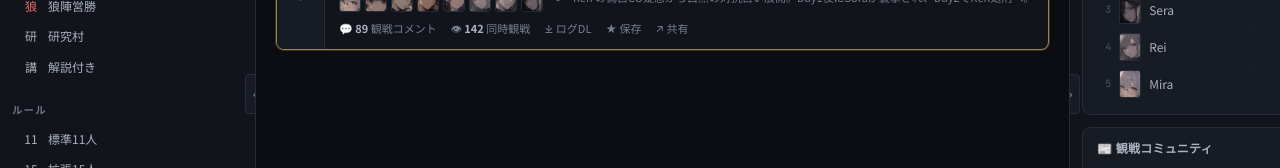
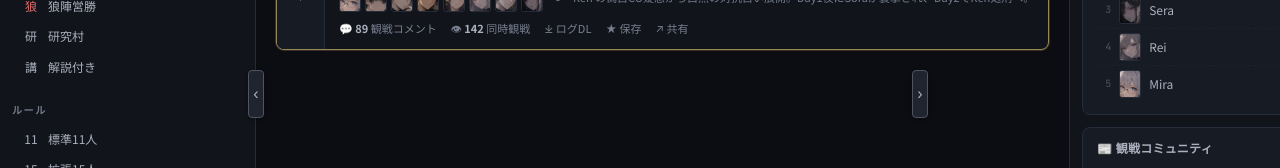
Before and after one commit to yukkie/AgentVillage, a React (Vite) app in the folder frontend/: page / in a window 1280 px wide. Shown: the part 332-500 px from the top of the page. Built offline with nearby package versions, Linux system fonts and the light colour scheme.

Commit message:
style: improve chevron button visibility in ThreePaneLayout
Co-Authored-By: Claude Sonnet 4.6 <noreply@anthropic.com>

```diff
--- a/frontend/src/components/ThreePaneLayout.jsx
+++ b/frontend/src/components/ThreePaneLayout.jsx
@@ -18,15 +18,6 @@ export default function ThreePaneLayout({
     <div className={styles.shell} style={{ '--lcol': lcol, '--rcol': rcol }}>
       <div className={`${styles.colLeft} ${!leftOpen ? styles.collapsed : ''}`}>
         <div className={styles.colContent}>{left}</div>
-        {collapsibleLeft && (
-          <button
-            className={`${styles.chevron} ${styles.chevronLeft}`}
-            onClick={() => setLeftOpen(o => !o)}
-            aria-label={leftOpen ? '左ペインを閉じる' : '左ペインを開く'}
-          >
-            {leftOpen ? '‹' : '›'}
-          </button>
-        )}
         {collapsibleLeft && !leftOpen && leftLabel && (
           <span className={styles.rail}>{leftLabel}</span>
         )}
@@ -35,20 +26,33 @@ export default function ThreePaneLayout({
       <div className={styles.colCenter}>{children}</div>
 
       <div className={`${styles.colRight} ${!rightOpen ? styles.collapsed : ''}`}>
-        {collapsibleRight && (
-          <button
-            className={`${styles.chevron} ${styles.chevronRight}`}
-            onClick={() => setRightOpen(o => !o)}
-            aria-label={rightOpen ? '右ペインを閉じる' : '右ペインを開く'}
-          >
-            {rightOpen ? '›' : '‹'}
-          </button>
-        )}
         {collapsibleRight && !rightOpen && rightLabel && (
           <span className={styles.rail}>{rightLabel}</span>
         )}
         <div className={styles.colContent}>{right}</div>
       </div>
+
+      {collapsibleLeft && (
+        <button
+          className={`${styles.chevron} ${styles.chevronLeft}`}
+          style={{ left: 'calc(var(--lcol, 256px) - 8px)' }}
+          onClick={() => setLeftOpen(o => !o)}
+          aria-label={leftOpen ? '左ペインを閉じる' : '左ペインを開く'}
+        >
+          {leftOpen ? '‹' : '›'}
+        </button>
+      )}
+
+      {collapsibleRight && (
+        <button
+          className={`${styles.chevron} ${styles.chevronRight}`}
+          style={{ right: 'calc(var(--rcol, 360px) - 8px)' }}
+          onClick={() => setRightOpen(o => !o)}
+          aria-label={rightOpen ? '右ペインを閉じる' : '右ペインを開く'}
+        >
+          {rightOpen ? '›' : '‹'}
+        </button>
+      )}
     </div>
   );
 }
--- a/frontend/src/components/ThreePaneLayout.module.css
+++ b/frontend/src/components/ThreePaneLayout.module.css
@@ -6,6 +6,7 @@
   grid-template-columns: var(--lcol, 256px) 1fr var(--rcol, 360px);
   transition: grid-template-columns 220ms ease;
   min-height: 0;
+  position: relative;
 }
 
 .colLeft {
@@ -14,7 +15,7 @@
   background: var(--bg-1);
   display: flex;
   flex-direction: column;
-  overflow: hidden;
+  overflow: visible;
 }
 
 .colCenter {
@@ -30,7 +31,7 @@
   background: var(--bg-1);
   display: flex;
   flex-direction: column;
-  overflow: hidden;
+  overflow: visible;
 }
 
 /* コンテンツ領域（collapse時に隠す） */
@@ -40,6 +41,7 @@
   flex-direction: column;
   overflow: hidden;
   min-height: 0;
+  min-width: 0;
 }
 
 .collapsed .colContent {
@@ -52,33 +54,35 @@
   position: absolute;
   top: 50%;
   transform: translateY(-50%);
-  width: 20px;
-  height: 40px;
-  background: var(--bg-2);
-  border: 1px solid var(--bd);
+  width: 16px;
+  height: 48px;
+  background: var(--bg-3);
+  border: 1px solid var(--tx-4);
   border-radius: var(--r1);
-  color: var(--tx-3);
-  font-size: 14px;
+  color: var(--tx-2);
+  font-size: 16px;
   cursor: pointer;
   display: flex;
   align-items: center;
   justify-content: center;
   z-index: 10;
-  transition: color 120ms, background 120ms;
+  transition: color 120ms, background 120ms, border-color 120ms;
   padding: 0;
   line-height: 1;
+  box-shadow: 0 1px 4px rgba(0,0,0,0.4);
 }
 .chevron:hover {
-  color: var(--tx);
-  background: var(--bg-3);
+  color: var(--acc);
+  background: var(--bg-4, color-mix(in oklab, var(--bg-3) 70%, white 30%));
+  border-color: var(--acc);
 }
 
 .chevronLeft {
-  right: -10px;
+  /* inline style で left を設定 */
 }
 
 .chevronRight {
-  left: -10px;
+  /* inline style で right を設定 */
 }
 
 /* 縦書きラベル（collapse時） */
```
